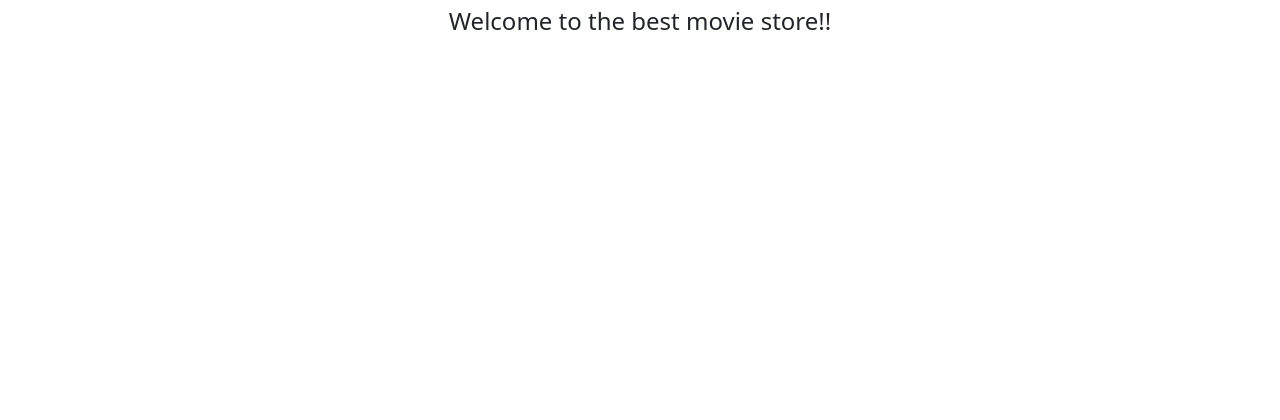
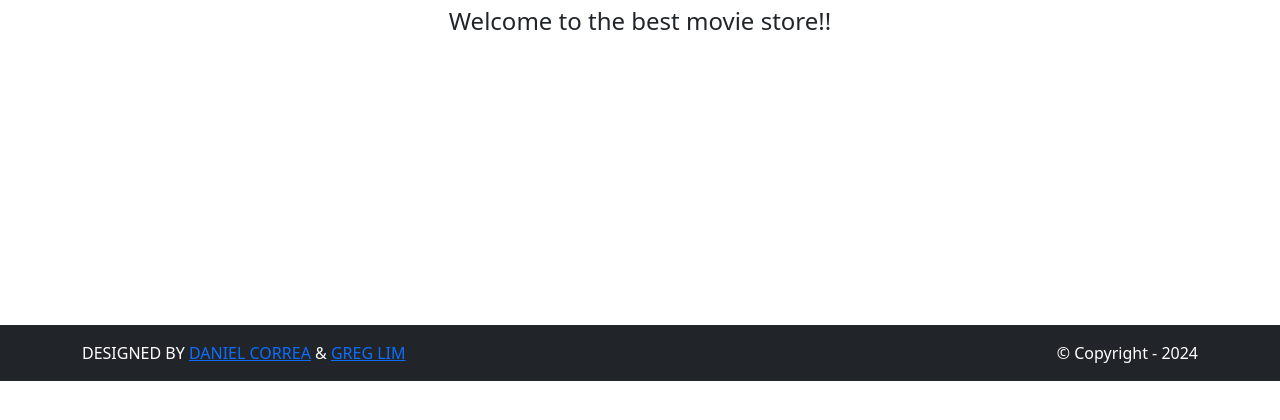
Before and after one commit to endang-ismaya/django-movie-store, a Django app: page / in a window 1280 px wide. Shown: the part 249-669 px from the top of the page. Run offline with Django 5.2, Linux system fonts and the light colour scheme; some libraries are stand-ins or nearby versions.

Commit message:
add footer components

```diff
--- a/templates/base.html
+++ b/templates/base.html
@@ -20,6 +20,7 @@
       {% endblock %}
     </div>
     <!-- Footer -->
+    {% include 'includes/footer.html' %}
     <!-- Footer -->
   </body>
 </html>
--- a/templates/includes/footer.html
+++ b/templates/includes/footer.html
@@ -0,0 +1,50 @@
+<!-- Footer -->
+<section class="p-3 ms-footer d-none d-md-block">
+  <div class="container">
+    <div class="row mt-3 text-white">
+      <div class="col-md-6 col-lg-6 col-xl-6 mx-auto mb-4">
+        <b>MOVIES STORE</b>
+        <hr />
+        <p>Welcome to Movies Store, your premier online destination for a cinematic adventure like no other! Dive into the world of movies from the comfort of your own home with our user- friendly and immersive online movie store.</p>
+      </div>
+      <div class="col-md-3 col-lg-3 col-xl-3 mx-auto mb-4">
+        <b>LINKS</b>
+        <hr />
+        <p>
+          <a class="nav-link" href="{% url 'home.about' %}">About</a>
+        </p>
+      </div>
+      <div class="col-md-3 col-lg-3 col-xl-3 mx-auto mb-4">
+        <b>CONTACT</b>
+        <hr />
+        <p>
+          <i class="fas fa-home me-2"></i>
+          150-2345 Tokyo-to, Japan
+        </p>
+        <p>
+          <i class="fas fa-envelope me-2"></i>
+          info@moviesstore.com
+        </p>
+        <p>
+          <i class="fas fa-phone me-2"></i>
+          +81 03-3333-3333
+        </p>
+      </div>
+    </div>
+  </div>
+</section>
+<section class="p-3 ms-footer-bottom bg-dark">
+  <div class="container d-flex justify-content-between">
+    <div class="me-5 text-white">
+      <span>
+        DESIGNED BY
+        <a href="https://www.x.com/danielgarax" target="_blank">DANIEL CORREA</a> &
+        <a href="https://www.x.com/greglim81" target="_blank">GREG LIM</a>
+      </span>
+    </div>
+    <div class="text-white">
+      <span>© Copyright - 2024</span>
+    </div>
+  </div>
+</section>
+<!-- Footer -->
```
